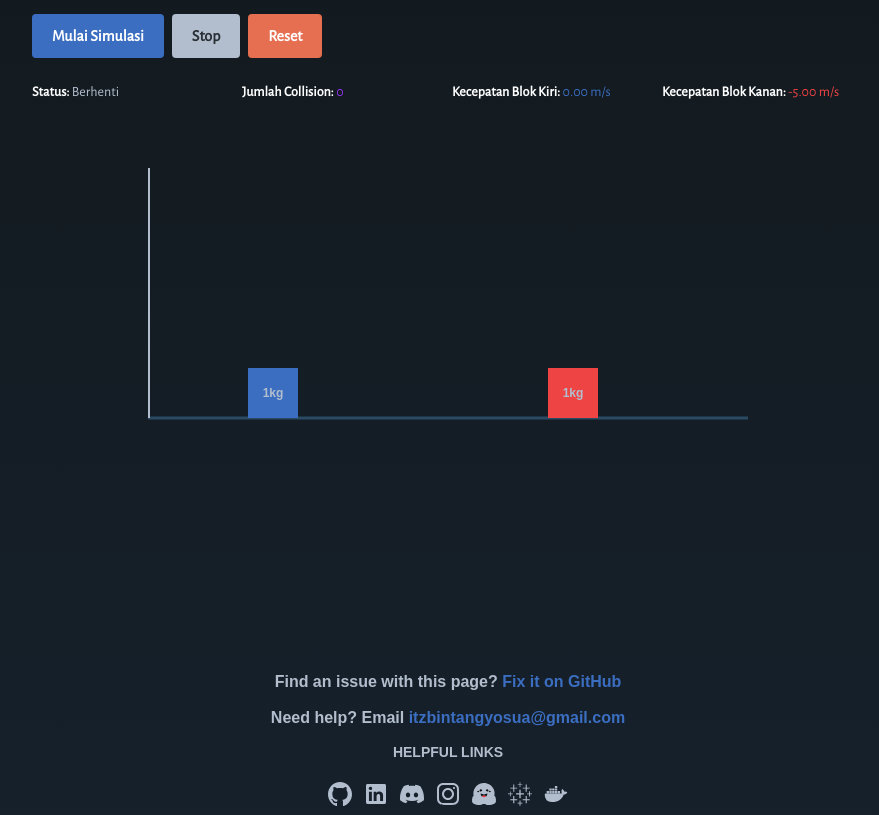
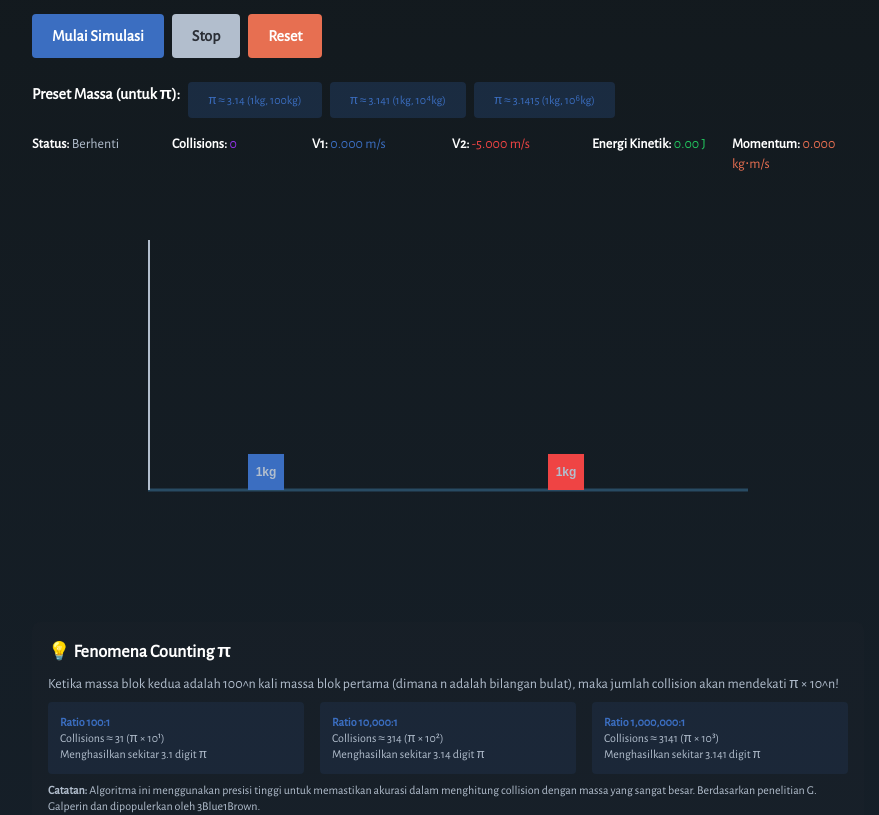
Before and after one commit to bintangyosua/svelte-portfolio, a SvelteKit app: page /playgrounds/collisions in a window 1280 px wide. Shown: the part 302-1117 px from the top of the page, without its empty margins (192-1071 px from the left). Built offline with nearby package versions, Linux system fonts and the light colour scheme; a web font is replaced by a local one.

Commit message:
feat(collisions): improve collision simulation accuracy
Improves collision detection and physics for accuracy.
Adds presets for mass ratios to demonstrate counting Pi.
Also displays kinetic energy and momentum.

```diff
--- a/src/routes/playgrounds/collisions/+page.svelte
+++ b/src/routes/playgrounds/collisions/+page.svelte
@@ -10,12 +10,12 @@
 	let mass2 = 1; // kg untuk blok kanan
 	let initialVelocity = 5; // m/s untuk blok kanan
 
-	// Block properties dengan ukuran maksimal 80px
+	// Block properties dengan skala logaritmik untuk massa besar
 	let block1 = {
 		x: 100,
-		y: 300 - Math.min(30 + mass1 * 20, 80), // Posisi pada garis dasar dengan batas maksimal
-		width: Math.min(30 + mass1 * 20, 80), // Ukuran berdasarkan massa dengan batas maksimal 80px
-		height: Math.min(30 + mass1 * 20, 80),
+		y: 300 - Math.min(30 + Math.log10(mass1 + 1) * 20, 80), // Logarithmic scaling
+		width: Math.min(30 + Math.log10(mass1 + 1) * 20, 80),
+		height: Math.min(30 + Math.log10(mass1 + 1) * 20, 80),
 		vx: 0,
 		mass: mass1,
 		color: '#3b6ec1' // blue dari app.css
@@ -23,9 +23,9 @@
 
 	let block2 = {
 		x: 400,
-		y: 300 - Math.min(30 + mass2 * 20, 80), // Posisi pada garis dasar dengan batas maksimal
-		width: Math.min(30 + mass2 * 20, 80), // Ukuran berdasarkan massa dengan batas maksimal 80px
-		height: Math.min(30 + mass2 * 20, 80),
+		y: 300 - Math.min(30 + Math.log10(mass2 + 1) * 20, 80), // Logarithmic scaling
+		width: Math.min(30 + Math.log10(mass2 + 1) * 20, 80),
+		height: Math.min(30 + Math.log10(mass2 + 1) * 20, 80),
 		vx: -initialVelocity,
 		mass: mass2,
 		color: '#ef4444' // red dari app.css
@@ -47,17 +47,17 @@
 	function startSimulation() {
 		if (isRunning) return;
 
-		// Reset blocks dengan ukuran maksimal
+		// Reset blocks dengan skala logaritmik
 		block1.x = 100;
-		block1.width = Math.min(30 + mass1 * 20, 80);
-		block1.height = Math.min(30 + mass1 * 20, 80);
+		block1.width = Math.min(30 + Math.log10(mass1 + 1) * 20, 80);
+		block1.height = Math.min(30 + Math.log10(mass1 + 1) * 20, 80);
 		block1.y = 300 - block1.height;
 		block1.vx = 0;
 		block1.mass = mass1;
 
 		block2.x = 400;
-		block2.width = Math.min(30 + mass2 * 20, 80);
-		block2.height = Math.min(30 + mass2 * 20, 80);
+		block2.width = Math.min(30 + Math.log10(mass2 + 1) * 20, 80);
+		block2.height = Math.min(30 + Math.log10(mass2 + 1) * 20, 80);
 		block2.y = 300 - block2.height;
 		block2.vx = -initialVelocity;
 		block2.mass = mass2;
@@ -81,15 +81,15 @@
 		stopSimulation();
 
 		block1.x = 100;
-		block1.width = Math.min(30 + mass1 * 20, 80);
-		block1.height = Math.min(30 + mass1 * 20, 80);
+		block1.width = Math.min(30 + Math.log10(mass1 + 1) * 20, 80);
+		block1.height = Math.min(30 + Math.log10(mass1 + 1) * 20, 80);
 		block1.y = 300 - block1.height;
 		block1.vx = 0;
 		block1.mass = mass1;
 
 		block2.x = 400;
-		block2.width = Math.min(30 + mass2 * 20, 80);
-		block2.height = Math.min(30 + mass2 * 20, 80);
+		block2.width = Math.min(30 + Math.log10(mass2 + 1) * 20, 80);
+		block2.height = Math.min(30 + Math.log10(mass2 + 1) * 20, 80);
 		block2.y = 300 - block2.height;
 		block2.vx = -initialVelocity;
 		block2.mass = mass2;
@@ -100,73 +100,130 @@
 		drawScene();
 	}
 
+	// Helper functions for collision physics (dari referensi)
+	function checkSpeeds(v1: number, v2: number): boolean {
+		// Simulasi berhenti ketika kedua blok bergerak ke kanan dan blok 2 lebih cepat dari blok 1
+		if (v1 >= 0 && v2 >= 0) {
+			return Math.abs(v2) < Math.abs(v1); // Continue if block1 faster than block2
+		}
+		return true; // Continue in other cases
+	}
+
+	function calculateKineticEnergy(): number {
+		return 0.5 * block1.mass * block1.vx * block1.vx + 0.5 * block2.mass * block2.vx * block2.vx;
+	}
+
+	function calculateMomentum(): number {
+		return block1.mass * block1.vx + block2.mass * block2.vx;
+	}
+
 	function animate() {
 		if (!isRunning) return;
 
-		// Smaller timestep for better precision
-		const timestep = 0.5;
+		// Check stopping condition based on physics (seperti referensi)
+		if (!checkSpeeds(block1.vx, block2.vx)) {
+			stopSimulation();
+			return;
+		}
 
-		// Update positions
-		block1.x += block1.vx * timestep;
-		block2.x += block2.vx * timestep;
+		// High precision timestep untuk akurasi yang lebih baik
+		const timestep = 0.01;
+		let timeRemaining = timestep;
 
-		// Check for collision between blocks (more precise detection)
-		if (block1.x + block1.width > block2.x && block1.x < block2.x + block2.width && !hasCollided) {
-			// Elastic collision calculation
-			const v1 = block1.vx;
-			const v2 = block2.vx;
-			const m1 = block1.mass;
-			const m2 = block2.mass;
+		// Loop untuk handle multiple collisions dalam satu frame
+		while (timeRemaining > 0 && isRunning) {
+			// Calculate time to next collision
+			let timeToCollision = timeRemaining;
+			let collisionType = 'none';
 
-			// Conservation of momentum and energy (perfect elastic collision)
-			const newV1 = ((m1 - m2) * v1 + 2 * m2 * v2) / (m1 + m2);
-			const newV2 = ((m2 - m1) * v2 + 2 * m1 * v1) / (m1 + m2);
+			// Time to block-block collision
+			const relativeVelocity = block1.vx - block2.vx;
+			const distance = block2.x - (block1.x + block1.width);
 
-			block1.vx = newV1;
-			block2.vx = newV2;
-
-			// Separate blocks to prevent overlap
-			const overlap = block1.x + block1.width - block2.x;
-			if (overlap > 0) {
-				block1.x -= overlap / 2;
-				block2.x += overlap / 2;
+			if (relativeVelocity > 0 && distance > 0) {
+				const timeToBlockCollision = distance / relativeVelocity;
+				if (timeToBlockCollision > 0 && timeToBlockCollision < timeToCollision) {
+					timeToCollision = timeToBlockCollision;
+					collisionType = 'blocks';
+				}
 			}
 
-			hasCollided = true;
-			collisionCount++;
-		} else if (block1.x + block1.width < block2.x || block1.x > block2.x + block2.width) {
-			hasCollided = false; // Reset collision flag when blocks are separated
+			// Time to wall collision for block1
+			if (block1.vx < 0) {
+				const timeToWallCollision = -block1.x / block1.vx;
+				if (timeToWallCollision > 0 && timeToWallCollision < timeToCollision) {
+					timeToCollision = timeToWallCollision;
+					collisionType = 'wall1';
+				}
+			}
+
+			// Time to wall collision for block2
+			if (block2.vx < 0) {
+				const timeToWallCollision = -block2.x / block2.vx;
+				if (timeToWallCollision > 0 && timeToWallCollision < timeToCollision) {
+					timeToCollision = timeToWallCollision;
+					collisionType = 'wall2';
+				}
+			}
+
+			// Move blocks to collision point (or end of timestep)
+			block1.x += block1.vx * timeToCollision;
+			block2.x += block2.vx * timeToCollision;
+
+			// Handle collision
+			if (collisionType === 'blocks') {
+				// Perfect elastic collision between blocks
+				const v1 = block1.vx;
+				const v2 = block2.vx;
+				const m1 = block1.mass;
+				const m2 = block2.mass;
+				const totalMass = m1 + m2;
+
+				// Conservation of momentum and energy (dari referensi)
+				block1.vx = ((m1 - m2) * v1 + 2 * m2 * v2) / totalMass;
+				block2.vx = ((m2 - m1) * v2 + 2 * m1 * v1) / totalMass;
+
+				// Ensure exact positioning to prevent overlap
+				block1.x = block2.x - block1.width;
+
+				collisionCount++;
+				hasCollided = true;
+			} else if (collisionType === 'wall1') {
+				// Block1 hits wall - perfect elastic reflection
+				block1.x = 0;
+				block1.vx = -block1.vx;
+				collisionCount++;
+			} else if (collisionType === 'wall2') {
+				// Block2 hits wall - perfect elastic reflection
+				block2.x = 0;
+				block2.vx = -block2.vx;
+				collisionCount++;
+			}
+
+			timeRemaining -= timeToCollision;
+
+			// Safety check to prevent infinite loops
+			if (timeToCollision < 1e-10) {
+				break;
+			}
 		}
 
-		// Boundary collision - hanya dinding kiri (elastic collision, no energy loss)
-		if (block1.x <= 0) {
-			block1.x = 0;
-			block1.vx = -block1.vx; // Perfect elastic collision, no energy loss
-			collisionCount++; // Hitung collision dengan dinding
-		}
-		if (block2.x <= 0) {
-			block2.x = 0;
-			block2.vx = -block2.vx; // Perfect elastic collision, no energy loss
-			collisionCount++; // Hitung collision dengan dinding
-		}
-		// Dinding kanan dihilangkan - blok bisa keluar ke kanan
-
-		// Add trail point every few frames (when any block is moving)
-		if (Math.abs(block1.vx) > 0.1 || Math.abs(block2.vx) > 0.1) {
+		// Add trail points for visualization
+		if (Math.abs(block1.vx) > 0.01 || Math.abs(block2.vx) > 0.01) {
 			trailPoints.push({
-				x: Date.now(), // Use timestamp for smoother trail
+				x: Date.now(),
 				block1X: block1.x + block1.width / 2,
 				block2X: block2.x + block2.width / 2
 			});
 
-			// Keep trail length manageable
 			if (trailPoints.length > maxTrailLength) {
 				trailPoints.shift();
 			}
 		}
+
 		drawScene();
 
-		// Simulasi terus berjalan tanpa berhenti otomatis
+		// Continue animation
 		animationId = requestAnimationFrame(animate);
 	}
 
@@ -366,15 +423,15 @@
 	$: {
 		if (block1) {
 			block1.mass = mass1;
-			block1.width = Math.min(30 + mass1 * 20, 80);
-			block1.height = Math.min(30 + mass1 * 20, 80);
+			block1.width = Math.min(30 + Math.log10(mass1 + 1) * 20, 80);
+			block1.height = Math.min(30 + Math.log10(mass1 + 1) * 20, 80);
 			// Adjust Y position to keep block on ground line (y=300)
 			block1.y = 300 - block1.height;
 		}
 		if (block2) {
 			block2.mass = mass2;
-			block2.width = Math.min(30 + mass2 * 20, 80);
-			block2.height = Math.min(30 + mass2 * 20, 80);
+			block2.width = Math.min(30 + Math.log10(mass2 + 1) * 20, 80);
+			block2.height = Math.min(30 + Math.log10(mass2 + 1) * 20, 80);
 			// Adjust Y position to keep block on ground line (y=300)
 			block2.y = 300 - block2.height;
 		}
@@ -401,7 +458,7 @@
 				type="number"
 				bind:value={mass1}
 				min="0.1"
-				max="10"
+				max="1000"
 				step="0.1"
 				disabled={isRunning}
 				class="p-2 border border-gray/50 rounded bg-background text-gray disabled:bg-gray6 disabled:cursor-not-allowed"
@@ -415,8 +472,8 @@
 				type="number"
 				bind:value={mass2}
 				min="0.1"
-				max="10"
-				step="0.1"
+				max="1000000"
+				step="1"
 				disabled={isRunning}
 				class="p-2 border border-gray/50 rounded bg-background text-gray disabled:bg-gray6 disabled:cursor-not-allowed"
 			/>
@@ -430,9 +487,9 @@
 				id="velocity"
 				type="number"
 				bind:value={initialVelocity}
-				min="1"
-				max="20"
-				step="0.5"
+				min="-50"
+				max="50"
+				step="0.1"
 				disabled={isRunning}
 				class="p-2 border border-gray/50 rounded bg-background text-gray disabled:bg-gray6 disabled:cursor-not-allowed"
 			/>
@@ -467,22 +524,68 @@
 		</div>
 	</div>
 
-	<div class="grid grid-cols-1 sm:grid-cols-2 lg:grid-cols-4 gap-2 mb-4">
+	<!-- Preset massa untuk menghitung π (seperti referensi 3Blue1Brown) -->
+	<div class="flex flex-wrap gap-2 mb-4">
+		<span class="text-white font-semibold">Preset Massa (untuk π):</span>
+		<button
+			on:click={() => {
+				mass1 = 1;
+				mass2 = 100;
+				initialVelocity = -1;
+			}}
+			disabled={isRunning}
+			class="px-2 py-1 text-xs rounded bg-blue/20 text-blue hover:bg-blue/40 disabled:opacity-50"
+		>
+			π ≈ 3.14 (1kg, 100kg)
+		</button>
+		<button
+			on:click={() => {
+				mass1 = 1;
+				mass2 = 10000;
+				initialVelocity = -1;
+			}}
+			disabled={isRunning}
+			class="px-2 py-1 text-xs rounded bg-blue/20 text-blue hover:bg-blue/40 disabled:opacity-50"
+		>
+			π ≈ 3.141 (1kg, 10⁴kg)
+		</button>
+		<button
+			on:click={() => {
+				mass1 = 1;
+				mass2 = 1000000;
+				initialVelocity = -1;
+			}}
+			disabled={isRunning}
+			class="px-2 py-1 text-xs rounded bg-blue/20 text-blue hover:bg-blue/40 disabled:opacity-50"
+		>
+			π ≈ 3.1415 (1kg, 10⁶kg)
+		</button>
+	</div>
+
+	<div class="grid grid-cols-2 sm:grid-cols-3 lg:grid-cols-6 gap-2 mb-4">
 		<p class="m-0 text-sm">
 			<strong class="text-white">Status:</strong>
 			<span class="text-gray">{isRunning ? 'Berjalan' : 'Berhenti'}</span>
 		</p>
 		<p class="m-0 text-sm">
-			<strong class="text-white">Jumlah Collision:</strong>
+			<strong class="text-white">Collisions:</strong>
 			<span class="text-purple">{collisionCount}</span>
 		</p>
 		<p class="m-0 text-sm">
-			<strong class="text-white">Kecepatan Blok Kiri:</strong>
-			<span class="text-blue">{block1?.vx.toFixed(2) || 0} m/s</span>
+			<strong class="text-white">V1:</strong>
+			<span class="text-blue">{block1?.vx.toFixed(3) || 0} m/s</span>
 		</p>
 		<p class="m-0 text-sm">
-			<strong class="text-white">Kecepatan Blok Kanan:</strong>
-			<span class="text-red">{block2?.vx.toFixed(2) || 0} m/s</span>
+			<strong class="text-white">V2:</strong>
+			<span class="text-red">{block2?.vx.toFixed(3) || 0} m/s</span>
+		</p>
+		<p class="m-0 text-sm">
+			<strong class="text-white">Energi Kinetik:</strong>
+			<span class="text-green">{isRunning ? calculateKineticEnergy().toFixed(2) : '0.00'} J</span>
+		</p>
+		<p class="m-0 text-sm">
+			<strong class="text-white">Momentum:</strong>
+			<span class="text-orange">{isRunning ? calculateMomentum().toFixed(3) : '0.000'} kg⋅m/s</span>
 		</p>
 	</div>
 
@@ -492,6 +595,37 @@
 		height="400"
 		class="w-full max-w-[600px] h-[400px] rounded-lg block mx-auto mb-8 bg-transparent"
 	></canvas>
+
+	<!-- Informasi edukatif tentang counting π -->
+	<div class="bg-gray6/10 rounded-lg p-4 mb-4">
+		<h3 class="text-white text-lg font-semibold mb-2">💡 Fenomena Counting π</h3>
+		<p class="text-gray text-sm mb-2">
+			Ketika massa blok kedua adalah 100^n kali massa blok pertama (dimana n adalah bilangan bulat),
+			maka jumlah collision akan mendekati π × 10^n!
+		</p>
+		<div class="grid grid-cols-1 md:grid-cols-3 gap-4 text-xs">
+			<div class="bg-blue/10 p-3 rounded">
+				<div class="text-blue font-semibold">Ratio 100:1</div>
+				<div class="text-gray">Collisions ≈ 31 (π × 10¹)</div>
+				<div class="text-gray text-xs">Menghasilkan sekitar 3.1 digit π</div>
+			</div>
+			<div class="bg-blue/10 p-3 rounded">
+				<div class="text-blue font-semibold">Ratio 10,000:1</div>
+				<div class="text-gray">Collisions ≈ 314 (π × 10²)</div>
+				<div class="text-gray text-xs">Menghasilkan sekitar 3.14 digit π</div>
+			</div>
+			<div class="bg-blue/10 p-3 rounded">
+				<div class="text-blue font-semibold">Ratio 1,000,000:1</div>
+				<div class="text-gray">Collisions ≈ 3141 (π × 10³)</div>
+				<div class="text-gray text-xs">Menghasilkan sekitar 3.141 digit π</div>
+			</div>
+		</div>
+		<p class="text-gray text-xs mt-2">
+			<strong>Catatan:</strong> Algoritma ini menggunakan presisi tinggi untuk memastikan akurasi dalam
+			menghitung collision dengan massa yang sangat besar. Berdasarkan penelitian G. Galperin dan dipopulerkan
+			oleh 3Blue1Brown.
+		</p>
+	</div>
 </div>
 
 <style>
```
